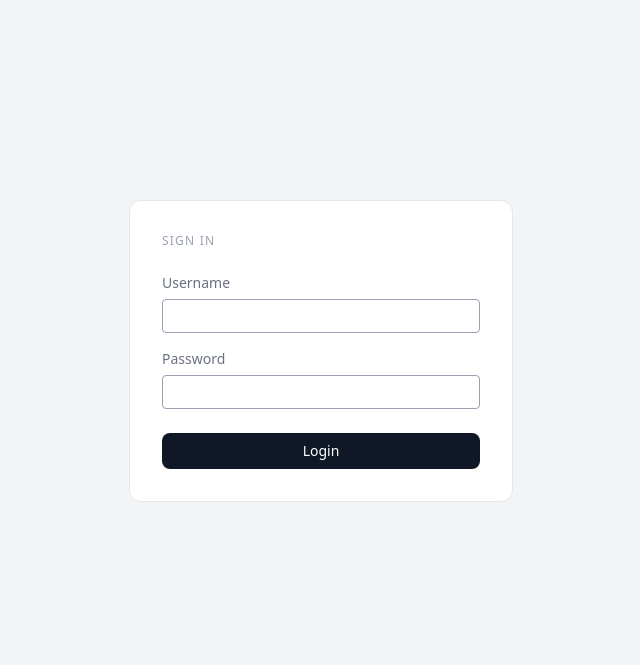
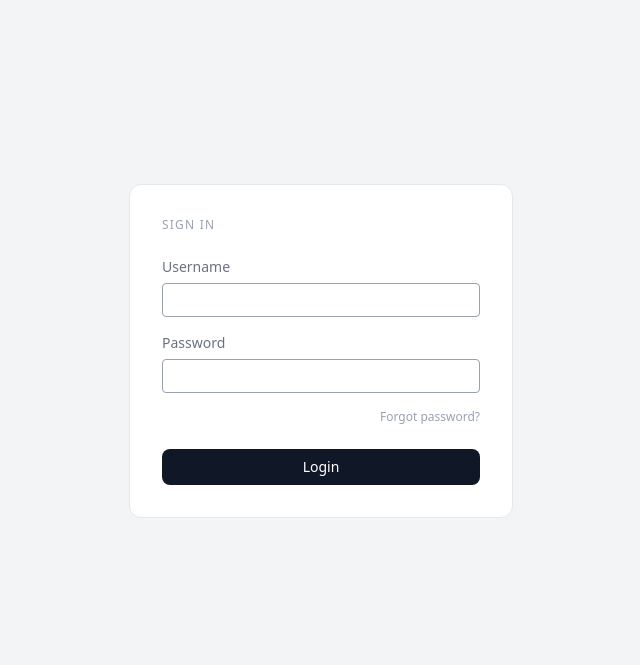
Before and after one commit to Charlottenwn/AG-Solutions-Tracking-Website-Full, a Django app: page /login_page/ in a window 1280 px wide. Shown: the part 49-714 px from the top of the page, without its empty margins (319-959 px from the left). Run offline with Django 5.2, Linux system fonts and the light colour scheme; parts of the project's set-up code (start-up, migrations or seed data) failed here and were passed over.

Commit message:
added "Forgot password" button

```diff
--- a/main/templates/main/login_page.html
+++ b/main/templates/main/login_page.html
@@ -65,6 +65,10 @@
                     <input type="password" id="password" name="password" required
                         class="w-full border border-gray-400 dark:border-gray-600 dark:bg-gray-700 dark:text-white rounded px-3 py-1.5" />
                 </div>
+                <a href="{% url 'recover_password_request_page' %}"
+                        class="text-xs text-gray-400 dark:text-gray-500 hover:text-gray-700 dark:hover:text-gray-200 self-end">
+                        Forgot password?
+                </a>
                 <button type="submit"
                     class="mt-2 w-full bg-gray-900 hover:bg-gray-700 text-white text-center font-medium py-2 rounded-lg transition-colors cursor-pointer">
                     Login
```
